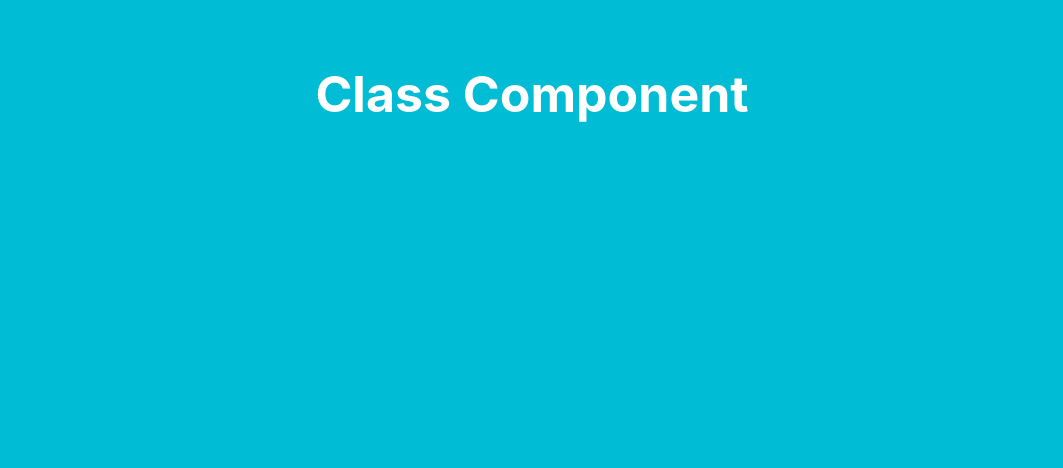
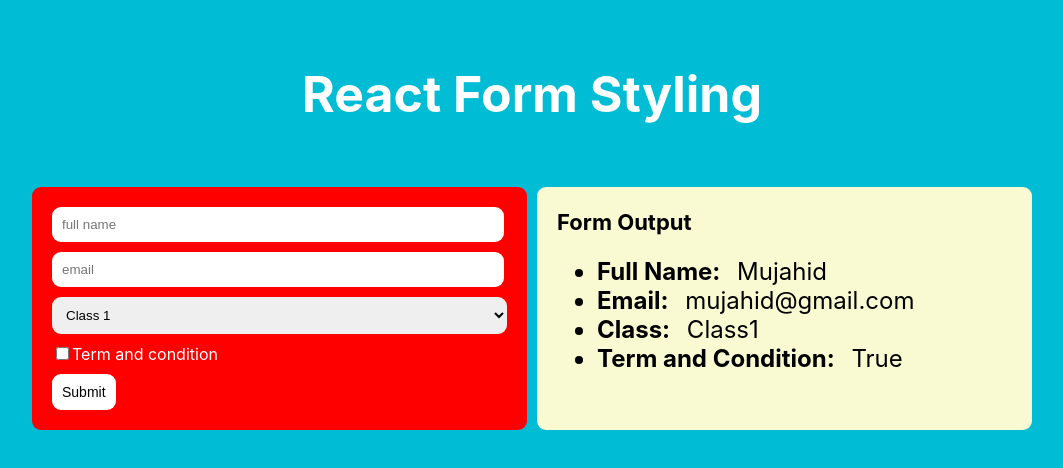
Before and after one commit to mujahidraaz/React-Tutorials, a React (Create React App) app: page / in a window 1280 px wide. Shown: the top 468 px of the page, without its empty margins (108-1171 px from the left). Built offline with nearby package versions, Linux system fonts and the light colour scheme.

Commit message:
form styling

```diff
--- a/package.json
+++ b/package.json
@@ -17,12 +17,6 @@
     "test": "react-scripts test",
     "eject": "react-scripts eject"
   },
-  "eslintConfig": {
-    "extends": [
-      "react-app",
-      "react-app/jest"
-    ]
-  },
   "browserslist": {
     "production": [
       ">0.2%",
--- a/src/App.css
+++ b/src/App.css
@@ -13,6 +13,7 @@ h1 {
   color: white;
   font-size: 50px;
   padding: 30px 0px;
+  text-align: center;
 }
 
 @media (prefers-reduced-motion: no-preference) {
--- /dev/null
+++ b/src/Form.js
@@ -0,0 +1,33 @@
+function Form() {
+
+    return (
+        <div>
+            <h1>React Form Styling</h1>
+            <div className="form">
+                <form>
+                    <input type='text' placeholder="full name" />
+                    <input type='email' placeholder="email" />
+                    <select>
+                        <option>Class 1</option>
+                        <option>Class 2</option>
+                        <option>Class 3</option>
+                        <option>Class 4</option>
+                    </select>
+                    <input type="checkbox" /><span>Term and condition</span>
+                    <input type="submit" value="Submit" />
+                </form>
+                <div className="output">
+                    <h3>Form Output</h3>
+                    <ul>
+                        <li><span>Full Name:</span> Mujahid</li>
+                        <li><span>Email:</span> mujahid@gmail.com</li>
+                        <li><span>Class:</span> Class1</li>
+                        <li><span>Term and Condition:</span> True</li>
+                    </ul>
+                </div>
+            </div>
+        </div>
+    )
+}
+
+export default Form
--- a/src/index.css
+++ b/src/index.css
@@ -11,3 +11,70 @@ code {
   font-family: source-code-pro, Menlo, Monaco, Consolas, 'Courier New',
     monospace;
 }
+body {
+  background-color:#00bcd4;
+}
+h1 {
+  color: white;
+  font-size: 50px;
+  text-align: center;
+  padding: 30px 0px;
+}
+.form {
+  max-width: 1000px;
+  margin: auto;
+  display: flex;
+}
+form input[type="text"],
+form input[type="email"],
+form select {
+  padding: 10px;
+  width: 95%;
+  border: none;
+  border-radius: 9px;
+  margin-bottom: 10px;
+  display: block;
+}
+.form form {
+  width: 50%;
+  background-color: red;
+  padding: 20px;
+  border-radius: 9px;
+  box-sizing: border-box;
+}
+.form select {
+  width: 100%;
+}
+.form span {
+  color: white;
+}
+.form input[type="submit"] {
+  background-color: white;
+  border-radius: 9px;
+  border: inherit;
+  display: block;
+  margin-top: 10px;
+  padding: 10px;
+  font-size: 14px;
+}
+.output {
+  width: 50%;
+  background-color: lightgoldenrodyellow;
+  padding: 0px 20px;
+  box-sizing: border-box;
+  margin-left: 10px;
+  border-radius: 9px;
+}
+.output h3 {
+  color: black;
+  font-weight: bold;
+  font-size: 22px;
+}
+.output span {
+  color: black;
+  font-weight: bold;
+  margin-right: 10px;
+}
+.output li {
+  font-size: 24px;
+}
--- a/src/index.js
+++ b/src/index.js
@@ -1,24 +1,15 @@
 import React from 'react';
 import ReactDOM from 'react-dom/client';
 import './index.css';
-import App from './App';
-// import Profile from './Profile'
-// import {Profile, UserName} from './Profile'
+import reportWebVitals from './reportWebVitals';
 
-import User from './User'
-
-import reportWebVitals from './reportWebVitals';
+import Form from './Form'
 
 const root = ReactDOM.createRoot(document.getElementById('root'));
 root.render(
   <React.StrictMode>
-    {/* <App />
-    <Profile />
-    <UserName /> */}
-    <User />
 
-
-
+    <Form/>
   </React.StrictMode>
 );
 
```
